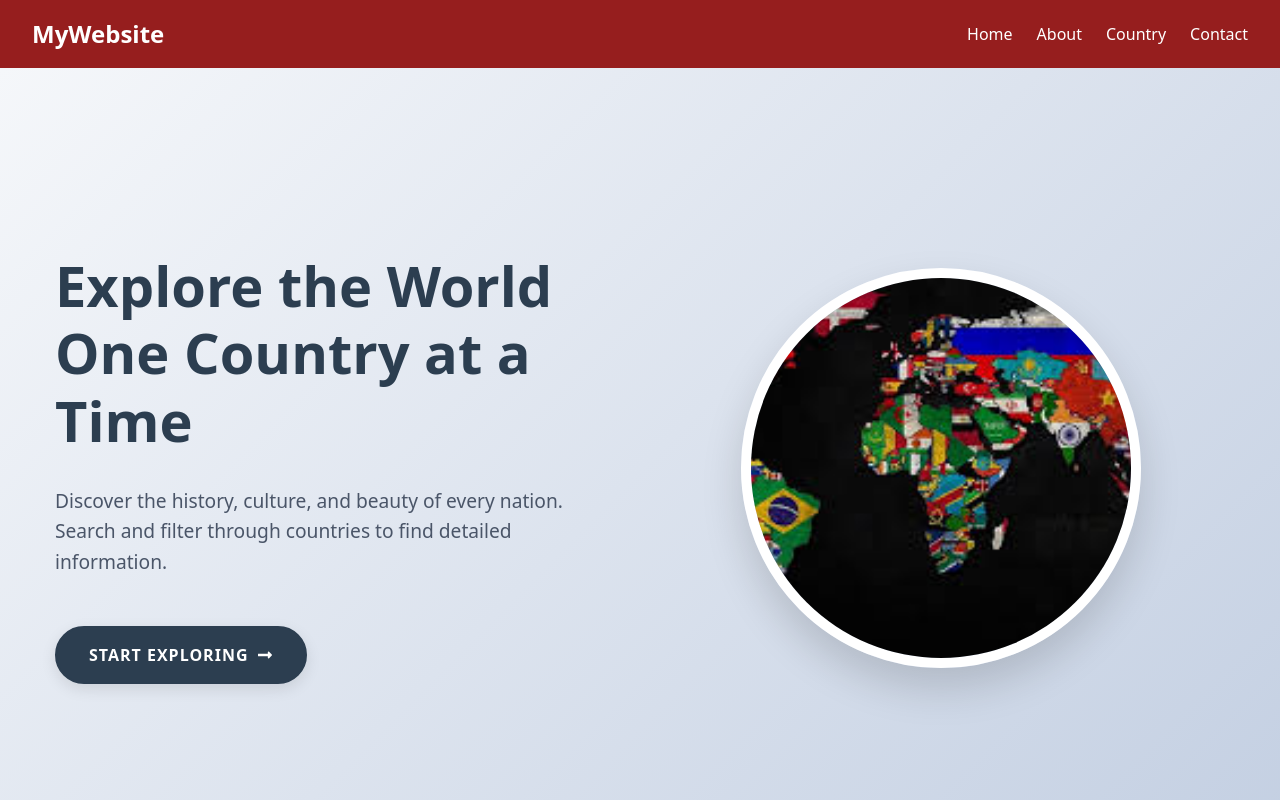
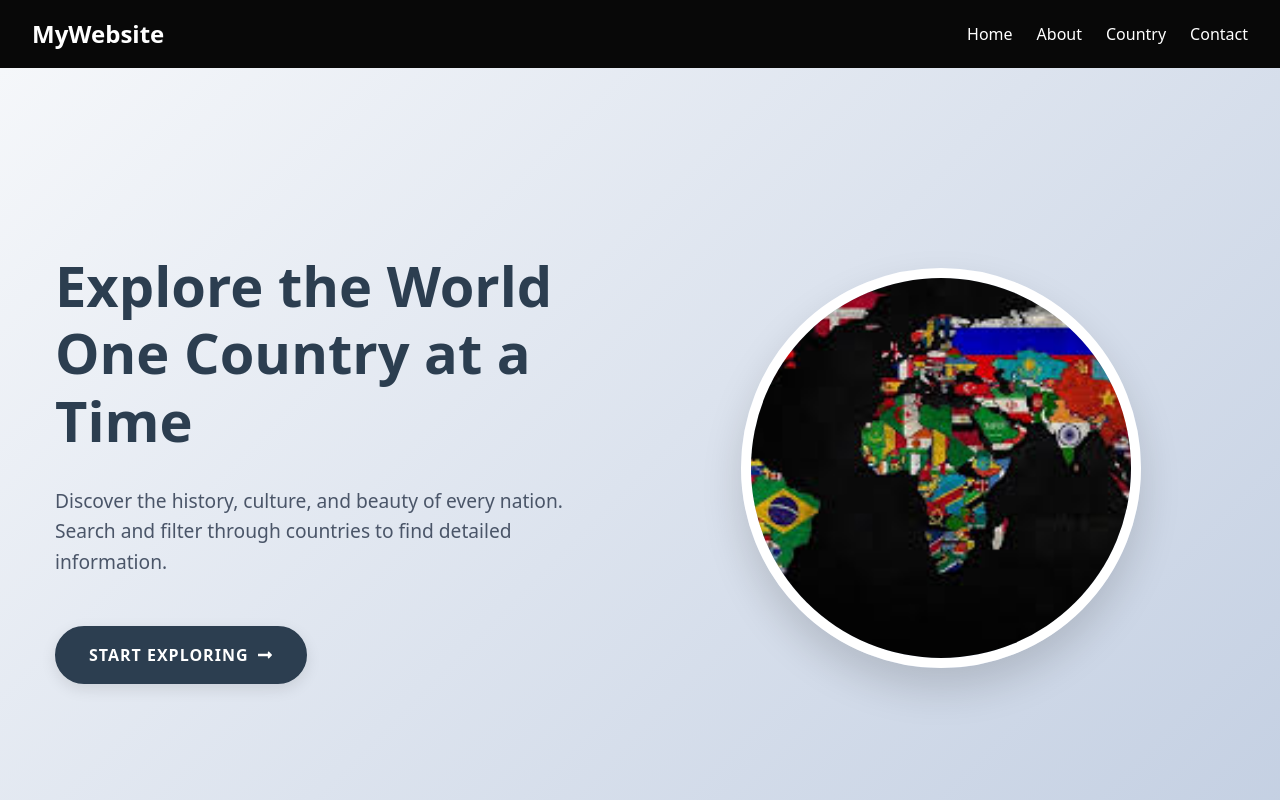
Before and after one commit to khansami0315/Country_Website, a React (Vite) app in the folder code/: page / in a window 1280 px wide. Shown: the top 800 px of the page. Built offline with nearby package versions, Linux system fonts and the light colour scheme.

Commit message:
Update Navbar.css

```diff
--- a/code/src/ul/Navbar.css
+++ b/code/src/ul/Navbar.css
@@ -31,7 +31,7 @@ body,
 
 .navbar {
     width: 100vw;
-    background-color: #961e1e;
+    background-color: #080808;
     color: white;
     padding: 1rem 2rem;
     display: flex;
```
